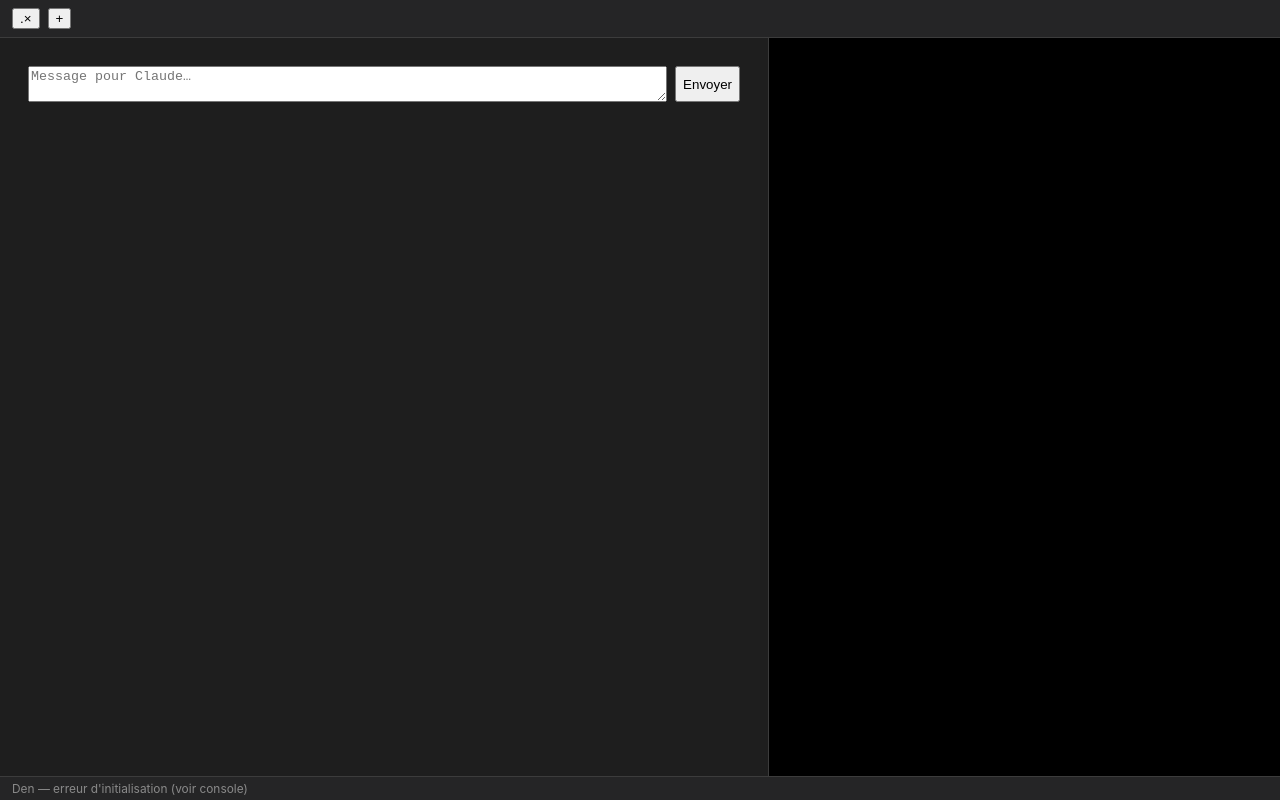
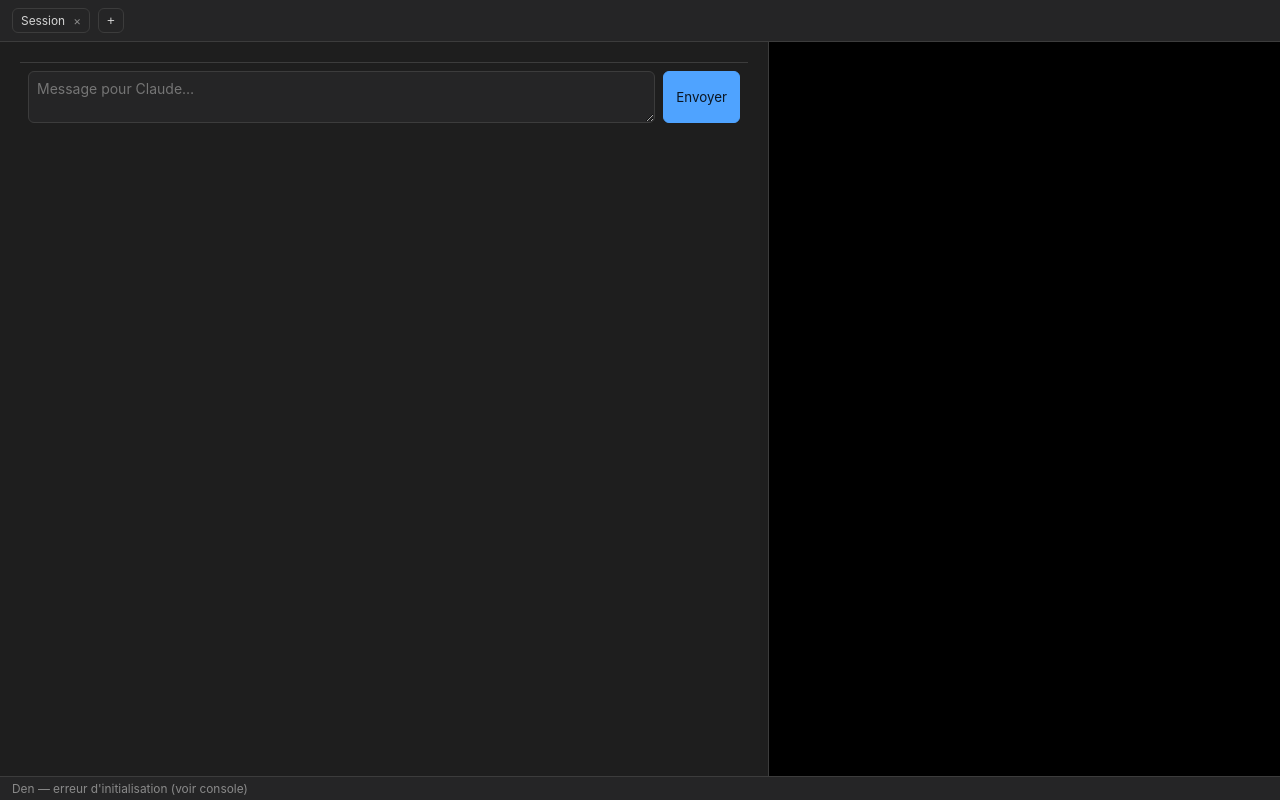
Before and after one commit to Zoomma1/Den, a website built with Vite: page index.html in a window 1280 px wide. Built offline with nearby package versions, Linux system fonts and the light colour scheme.

Commit message:
feat(tabs): echo sent prompts and refine tab bar styling

```diff
--- a/src/styles.css
+++ b/src/styles.css
@@ -61,10 +61,12 @@ body {
 }
 
 #den-conversation {
+  display: flex;
+  flex-direction: column;
   flex: 1 1 60%;
   min-width: 0;
-  overflow-y: auto;
-  padding: var(--den-space-4);
+  min-height: 0;
+  padding: var(--den-space-4) var(--den-space-4) 0;
 }
 
 #den-terminal {
@@ -76,6 +78,9 @@ body {
 }
 
 #den-status {
+  display: flex;
+  align-items: center;
+  gap: var(--den-space-3);
   padding: var(--den-space-1) var(--den-space-3);
   background: var(--den-bg-elevated);
   border-top: 1px solid var(--den-border);
--- a/src/tabs/index.ts
+++ b/src/tabs/index.ts
@@ -2,8 +2,10 @@
  * Module `tabs` — barre d'onglets, un sidecar par session/tab.
  *
  * Contrat inter-lots (événements DOM sur `window`, aucun fichier partagé) :
- * - `den:session-message` (`detail: { tabId, message }`) pour CHAQUE message
- *   sidecar reçu et validé contre le protocole (cf. `src/types/protocol.ts`).
+ * - `den:session-message` (`detail: { tabId, message: ConversationMessage }`) :
+ *   chaque message sidecar reçu et validé contre le protocole wire, plus
+ *   l'écho local `user_echo` fabriqué ici à l'envoi d'un prompt (cf.
+ *   `src/types/protocol.ts` — `UserEcho` n'est jamais sur le wire).
  * - `den:active-tab-changed` (`detail: { tabId }`) à chaque changement de
  *   tab actif, y compris pour le tout premier tab créé au démarrage.
  *
@@ -12,12 +14,13 @@
  * continuent (routage/état isolés par tabId, cf. `router.ts`).
  */
 import { Channel, invoke } from "@tauri-apps/api/core";
+import "./tabs.css";
 import type { DenContext } from "../core/registry";
 import {
   isDone,
   isErrorMessage,
   isSessionInfo,
-  type SidecarToUIMessage,
+  type ConversationMessage,
 } from "../types/protocol";
 import { TabRouter } from "./router";
 
@@ -45,7 +48,7 @@ export function init(ctx: DenContext): void {
 
   function dispatchSessionMessage(
     tabId: string,
-    message: SidecarToUIMessage,
+    message: ConversationMessage,
   ): void {
     window.dispatchEvent(
       new CustomEvent("den:session-message", { detail: { tabId, message } }),
@@ -69,13 +72,19 @@ export function init(ctx: DenContext): void {
   }
 
   function updateTabTitle(tab: Tab): void {
+    // "." = cwd par défaut, sans valeur pour l'utilisateur — préférer un
+    // libellé neutre en attendant un vrai choix de dossier par tab.
+    const label = tab.cwd === "." ? "Session" : tab.cwd;
     tab.titleEl.textContent = tab.sessionId
-      ? `${tab.cwd} — ${tab.sessionId.slice(0, 8)}`
-      : tab.cwd;
+      ? `${label} ${tab.sessionId.slice(0, 8)}`
+      : label;
   }
 
   function markTabError(tab: Tab, message: string): void {
+    // Le chip tronque déjà par ellipsis CSS (.den-tab__status) — le message
+    // complet reste lisible au survol (title).
     tab.statusEl.textContent = `Erreur: ${message}`;
+    tab.statusEl.title = message;
     tab.buttonEl.classList.add("den-tab--error");
   }
 
@@ -111,7 +120,6 @@ export function init(ctx: DenContext): void {
 
     const titleEl = document.createElement("span");
     titleEl.className = "den-tab__title";
-    titleEl.textContent = cwd;
 
     const statusEl = document.createElement("span");
     statusEl.className = "den-tab__status";
@@ -134,6 +142,7 @@ export function init(ctx: DenContext): void {
 
     const tab: Tab = { id, cwd, buttonEl, titleEl, statusEl };
     tabs.set(id, tab);
+    updateTabTitle(tab);
     router.registerTab(id);
 
     const channel = new Channel<string>();
@@ -160,10 +169,12 @@ export function init(ctx: DenContext): void {
     return tab;
   }
 
-  async function sendPrompt(tabId: string, text: string): Promise<void> {
+  /** Retourne false si le prompt n'a pas pu partir (l'appelant peut alors
+   * restituer le texte tapé au lieu de le perdre). */
+  async function sendPrompt(tabId: string, text: string): Promise<boolean> {
     const trimmed = text.trim();
-    if (trimmed.length === 0) return;
-    if (router.getState(tabId) === "error") return;
+    if (trimmed.length === 0) return true;
+    if (router.getState(tabId) === "error") return false;
 
     router.markPromptSubmitted(tabId);
     const tab = tabs.get(tabId);
@@ -181,26 +192,32 @@ export function init(ctx: DenContext): void {
       });
     } catch (err) {
       if (tab) markTabError(tab, err instanceof Error ? err.message : String(err));
+      return false;
     }
+    // Écho local du prompt dans le fil (cf. UserEcho, protocol.ts) — le
+    // sidecar ne renvoie jamais les prompts, sans ça le fil est illisible.
+    // Émis seulement une fois l'envoi confirmé : un écho dispatché avant
+    // l'invoke afficherait comme livré un message qui ne l'est pas.
+    dispatchSessionMessage(tabId, {
+      type: "user_echo",
+      id: payload.id,
+      text: trimmed,
+    });
+    return true;
   }
 
   function buildPromptBar(): void {
     const form = document.createElement("form");
     form.className = "den-prompt-bar";
-    // Pas de styles.css touché dans ce lot : positionnement inline minimal
-    // pour tenir "en bas du layout conversation" quel que soit l'ordre dans
-    // lequel le lot markdown ajoute ses propres conteneurs par tab.
-    form.style.cssText =
-      "position: sticky; bottom: 0; display: flex; gap: 0.5rem; padding: 0.5rem; background: inherit;";
 
     const textarea = document.createElement("textarea");
     textarea.className = "den-prompt-bar__input";
     textarea.rows = 2;
     textarea.placeholder = "Message pour Claude…";
-    textarea.style.cssText = "flex: 1; resize: vertical;";
 
     const submitEl = document.createElement("button");
     submitEl.type = "submit";
+    submitEl.className = "den-prompt-bar__submit";
     submitEl.textContent = "Envoyer";
 
     form.append(textarea, submitEl);
@@ -209,7 +226,13 @@ export function init(ctx: DenContext): void {
       if (!activeTabId) return;
       const text = textarea.value;
       textarea.value = "";
-      void sendPrompt(activeTabId, text);
+      void sendPrompt(activeTabId, text).then((sent) => {
+        // Envoi en échec : restituer le texte tapé (sauf si l'utilisateur a
+        // déjà commencé autre chose) plutôt que de le perdre.
+        if (!sent && textarea.value.length === 0) {
+          textarea.value = text;
+        }
+      });
     });
 
     // Entrée envoie, Maj+Entrée insère un saut de ligne.
--- /dev/null
+++ b/src/tabs/tabs.css
@@ -0,0 +1,94 @@
+/*
+ * Styles du module `tabs` — chips d'onglets et prompt bar.
+ * Utilise les tokens --den-* posés par le module `theme` sur :root
+ * (cf. src/styles.css).
+ */
+
+.den-tab-list {
+  display: flex;
+  align-items: center;
+  gap: var(--den-space-1);
+}
+
+.den-tab {
+  display: inline-flex;
+  align-items: center;
+  gap: var(--den-space-1);
+  max-width: 220px;
+  padding: var(--den-space-1) var(--den-space-2);
+  border: 1px solid var(--den-border);
+  border-radius: var(--den-radius);
+  background: var(--den-bg-elevated);
+  color: var(--den-fg);
+  font-family: var(--den-font-sans);
+  font-size: 0.85em;
+  cursor: pointer;
+}
+
+.den-tab__title {
+  overflow: hidden;
+  text-overflow: ellipsis;
+  white-space: nowrap;
+}
+
+.den-tab__status {
+  overflow: hidden;
+  text-overflow: ellipsis;
+  white-space: nowrap;
+  color: var(--den-fg-muted);
+}
+
+.den-tab--error {
+  border-color: var(--den-status-error);
+}
+
+.den-tab--error .den-tab__status {
+  color: var(--den-status-error);
+}
+
+.den-tab__close {
+  color: var(--den-fg-muted);
+}
+
+.den-tab__close:hover {
+  color: var(--den-status-error);
+}
+
+.den-tab-add {
+  padding: var(--den-space-1) var(--den-space-2);
+  border: 1px solid var(--den-border);
+  border-radius: var(--den-radius);
+  background: var(--den-bg-elevated);
+  color: var(--den-fg);
+  cursor: pointer;
+}
+
+.den-prompt-bar {
+  display: flex;
+  gap: var(--den-space-2);
+  padding: var(--den-space-2);
+  background: var(--den-bg);
+  border-top: 1px solid var(--den-border);
+}
+
+.den-prompt-bar__input {
+  flex: 1;
+  resize: vertical;
+  padding: var(--den-space-2);
+  border: 1px solid var(--den-border);
+  border-radius: var(--den-radius);
+  background: var(--den-bg-elevated);
+  color: var(--den-fg);
+  font-family: var(--den-font-sans);
+  font-size: var(--den-font-size-base);
+}
+
+.den-prompt-bar__submit {
+  padding: var(--den-space-1) var(--den-space-3);
+  border: 1px solid var(--den-accent);
+  border-radius: var(--den-radius);
+  background: var(--den-accent);
+  color: var(--den-accent-fg);
+  font-family: var(--den-font-sans);
+  cursor: pointer;
+}
```
